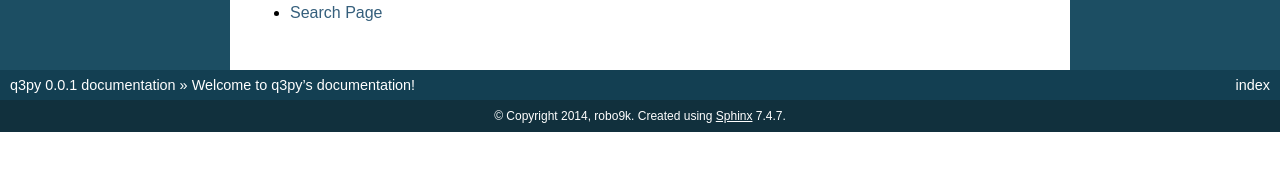
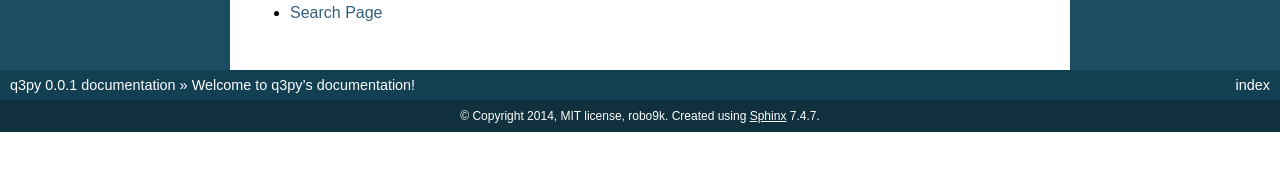
Before and after one commit to robo9k/q3py, a Sphinx documentation site: the page built from doc/index.rst, in a window 1280 px wide. Shown: the part 329-500 px from the top of the page. Built offline with Sphinx 7.4.7, drawn with Linux system fonts in a browser that asks for light colours.

Commit message:
Add "MIT license" to Sphinx copyright footer

```diff
--- a/doc/conf.py
+++ b/doc/conf.py
@@ -49,7 +49,7 @@ master_doc = 'index'
 
 # General information about the project.
 project = 'q3py'
-copyright = '2014, robo9k'
+copyright = '2014, MIT license, robo9k'
 
 # The version info for the project you're documenting, acts as replacement for
 # |version| and |release|, also used in various other places throughout the
```
